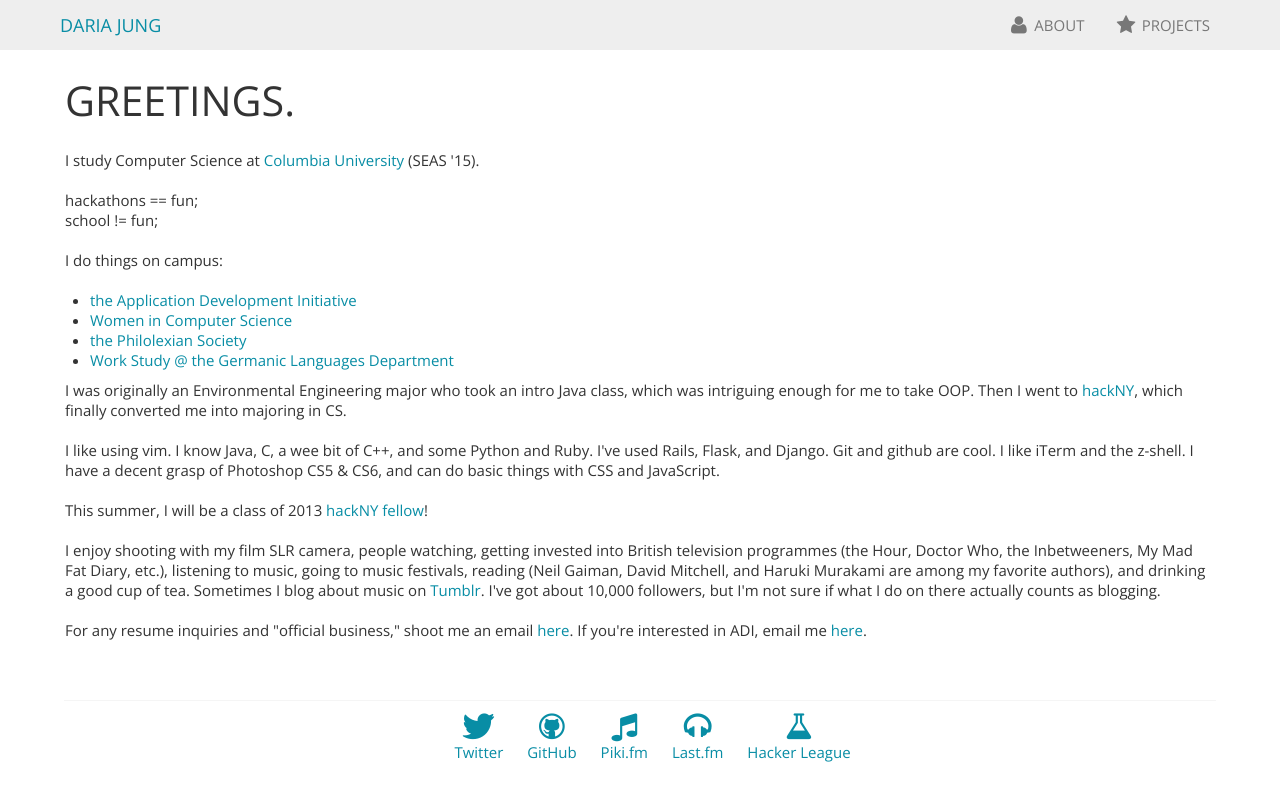
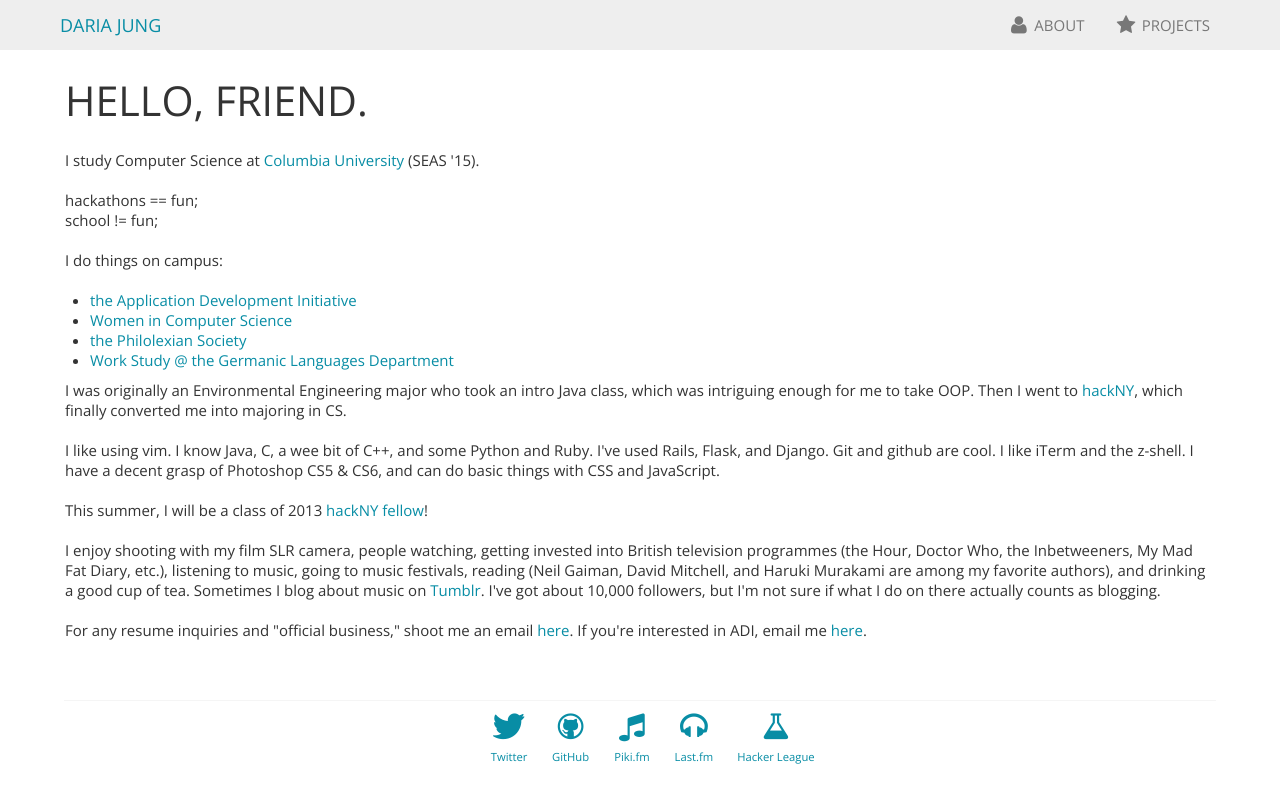
Before and after one commit to dariajung/dariajung.github.com, a Jekyll site: the page built from about.html, in a window 1280 px wide. Shown: the top 803 px of the page. Built offline with Jekyll 4.4.1, drawn with Linux system fonts in a browser that asks for light colours; nearby versions of some CDN libraries; Markdown is read by kramdown in place of the engine named in the settings.

Commit message:
altered footer

```diff
--- a/_layouts/layout.html
+++ b/_layouts/layout.html
@@ -74,35 +74,35 @@
           <li>
               <a href="https://twitter.com/{{ site.author.twitter }}">
                 <i class="icon icon-twitter icon-2x"></i>
-                Twitter
+                <sub>Twitter</sub>
             </a>
           </li>
 
           <li>
             <a href="https://github.com/{{ site.author.github }}">
               <i class="icon icon-github icon-2x"></i>
-              GitHub
+              <sub>GitHub</sub>
             </a>
           </li>
 
           <li>
               <a href="https://piki.fm/djjung/">
                 <i class="icon icon-music icon-2x"></i>
-                Piki.fm
+                <sub>Piki.fm</sub>
             </a>
           </li>
 
           <li>
               <a href="http://www.last.fm/user/highfidelic">
                 <i class="icon icon-headphones icon-2x"></i>
-                Last.fm
+                <sub>Last.fm</sub>
             </a>
           </li>
 
           <li>
             <a href="https://www.hackerleague.org/users/dariajung">
               <i class="icon icon-beaker icon-2x"></i>
-              Hacker League
+              <sub>Hacker League</sub>
             </a>
           </li>
     </ul>
--- a/about.html
+++ b/about.html
@@ -8,7 +8,7 @@ title: "Daria Jung | About"
   <!--<img src="/images/carlos-carine.jpg" alt="Carlos Alexandro Becker"
     class="noclip" width="650" height="300" style="margin-bottom: 15px" />-->
 
- <h1>Greetings.</h1></br>
+ <h1>Hello, friend.</h1></br>
 
   I study Computer Science at <a href="http://www.columbia.edu/">Columbia University</a> (SEAS '15).</br></br>
     hackathons == fun;</br>
--- a/css/style.css
+++ b/css/style.css
@@ -1,8 +1,7 @@
 #footer {
 	margin-left: 5%;
 	margin-right: 5%;
-	margin-bottom: 5%;
-
+	margin-bottom: 2%;
 }
 
 nav {
--- a/projects.html
+++ b/projects.html
@@ -29,7 +29,7 @@ title: "Daria Jung | Projects"
 
 		<li><a href="http://adicu.github.com/02-09-2013/devfest2013-recap.html">DevFest</a>, a weeklong application development experience with workshops and tech talks, culminating in a 24 hour hackathon. I was one of the main organizers for DevFest 2013.</li></br>
 
-		<li>Check out my <a href="https://github.com/dariajung">GitHub</a> to see the latest on what I'm working on.</li></br>
+		<li>Check out my <a href="https://github.com/dariajung">GitHub</a> to see the latest on what I'm working on.</li>
 
 	</ul>
 
```
